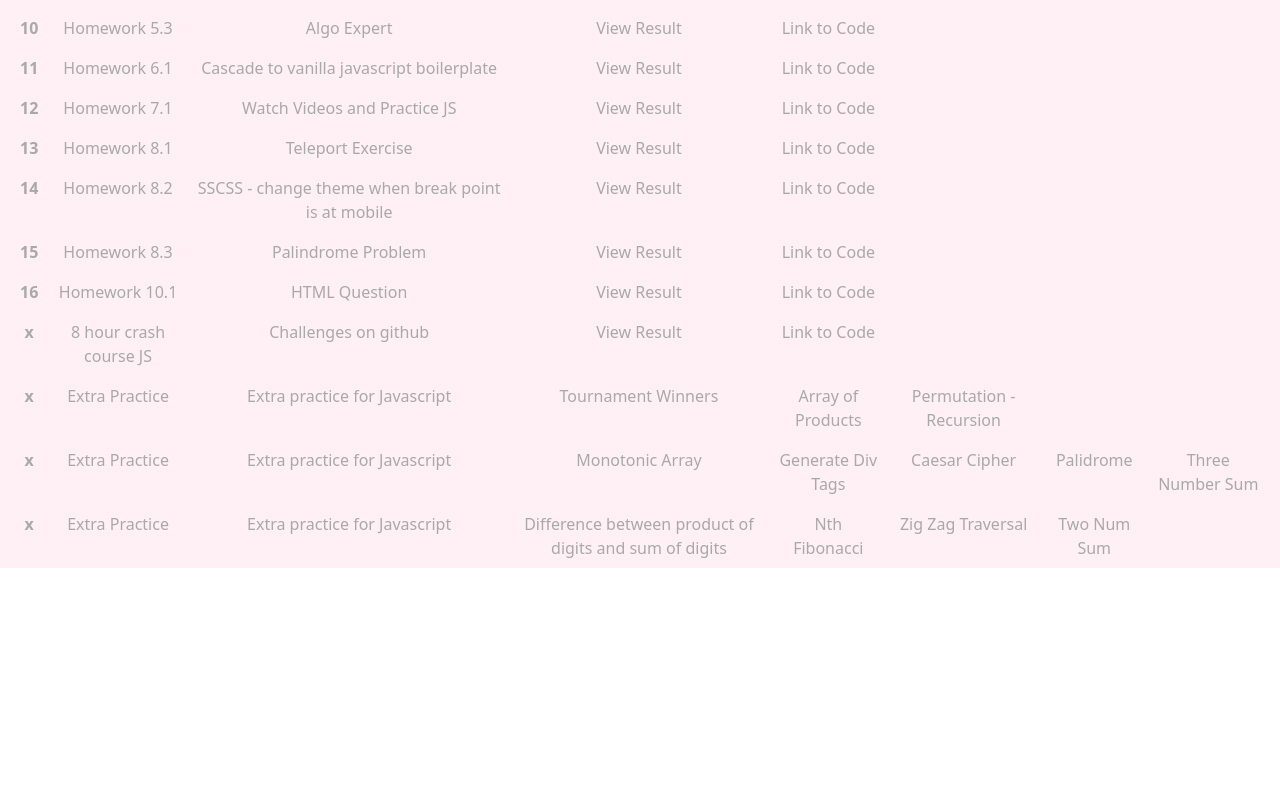
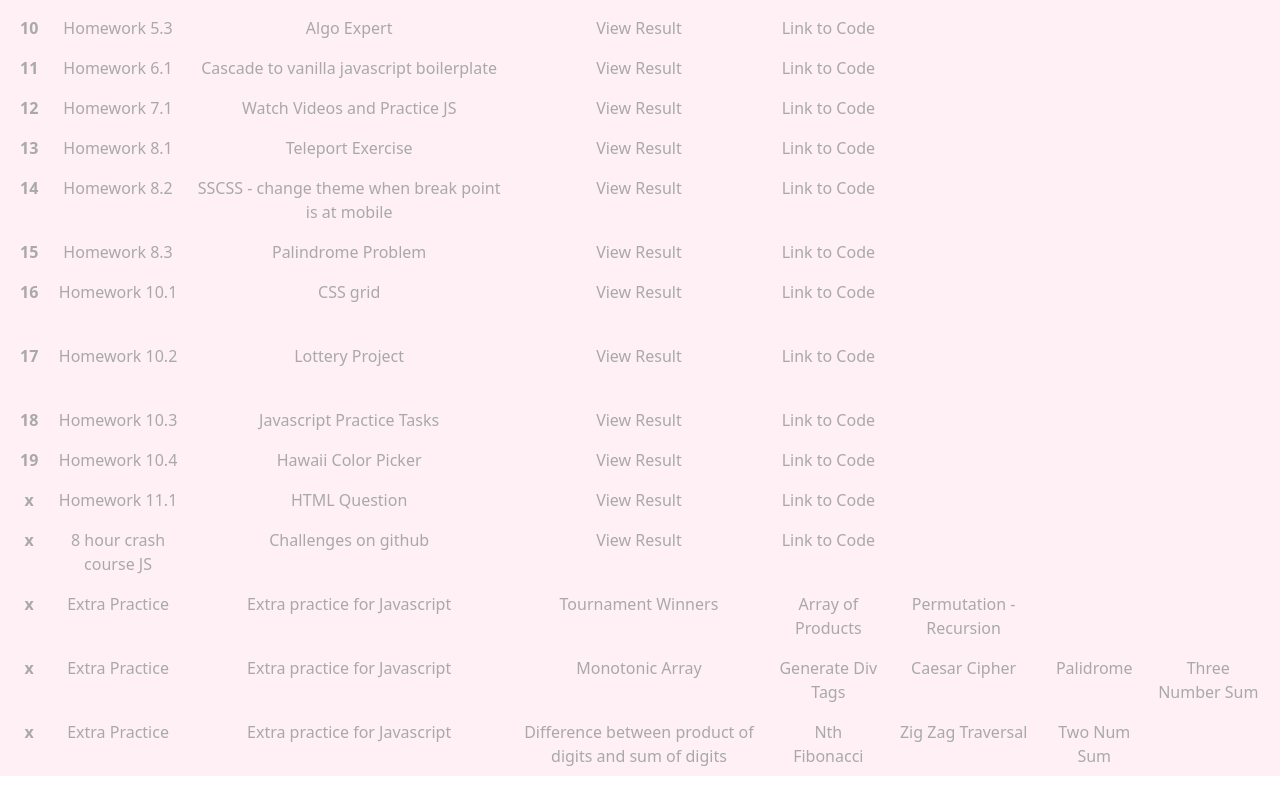
Before and after one commit to TiannaLopes/Wynsico-main, a React (Create React App) app: page /#/homeworks in a window 1280 px wide. Shown: the part 752-1544 px from the top of the page. Before the commit the page ends 1336 px from the top, so only its background shows below. Built offline with nearby package versions, Linux system fonts and the light colour scheme.

Commit message:
homeworks 10-10.4 added

```diff
--- a/src/Components/Homeworks/index.js
+++ b/src/Components/Homeworks/index.js
@@ -138,9 +138,35 @@ function Homeworks() {
           <td><a href="https://codepen.io/tiannalopes/pen/MWpVwEJ"> View Result</a> </td>
           <td><a href="https://codepen.io/tiannalopes/pen/MWpVwEJ">Link to Code</a> </td>
 </tr>
-    <tr>
+ <tr>
           <th scope="row">16</th>
           <td>Homework 10.1</td>
+          <td> CSS grid</td>
+          <td><a href="https://codepen.io/tiannalopes/pen/BaWVZJo"> View Result</a> </td>
+          <td><a href="https://codepen.io/tiannalopes/pen/BaWVZJo">Link to Code</a> </td>
+</tr> <tr>
+          <th scope="row">17</th>
+          <td>Homework 10.2</td>
+          <td> Lottery Project</td>
+          <td><a href="https://codepen.io/tiannalopes/pen/abJKwYj"> View Result</a> </td>
+          <td><a href="https://github.com/TiannaLopes/lotteryPicker">Link to Code</a> </td>
+</tr> <tr>
+          <th scope="row">18</th>
+          <td>Homework 10.3</td>
+          <td> Javascript Practice Tasks</td>
+          <td><a href=""> View Result</a> </td>
+          <td><a href="">Link to Code</a> </td>
+</tr>
+ <tr>
+          <th scope="row">19</th>
+          <td>Homework 10.4</td>
+          <td> Hawaii Color Picker</td>
+          <td><a href=""> View Result</a> </td>
+          <td><a href="">Link to Code</a> </td>
+</tr>
+    <tr>
+          <th scope="row">x</th>
+          <td>Homework 11.1</td>
           <td> HTML Question</td>
           <td><a href="https://codepen.io/tiannalopes/pen/MWpQOPL"> View Result</a> </td>
           <td><a href="https://codepen.io/tiannalopes/pen/MWpQOPL">Link to Code</a> </td>
```
